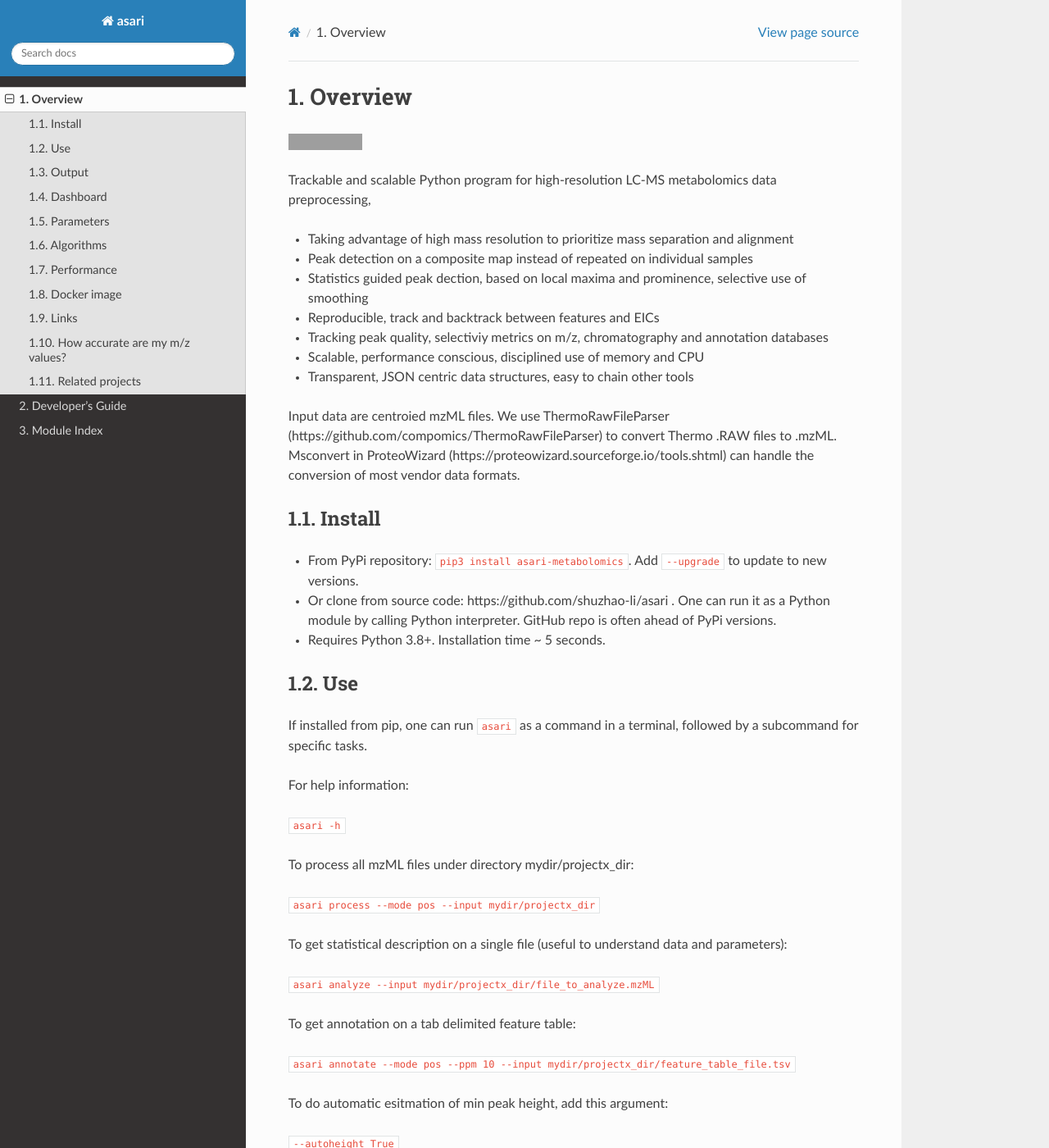
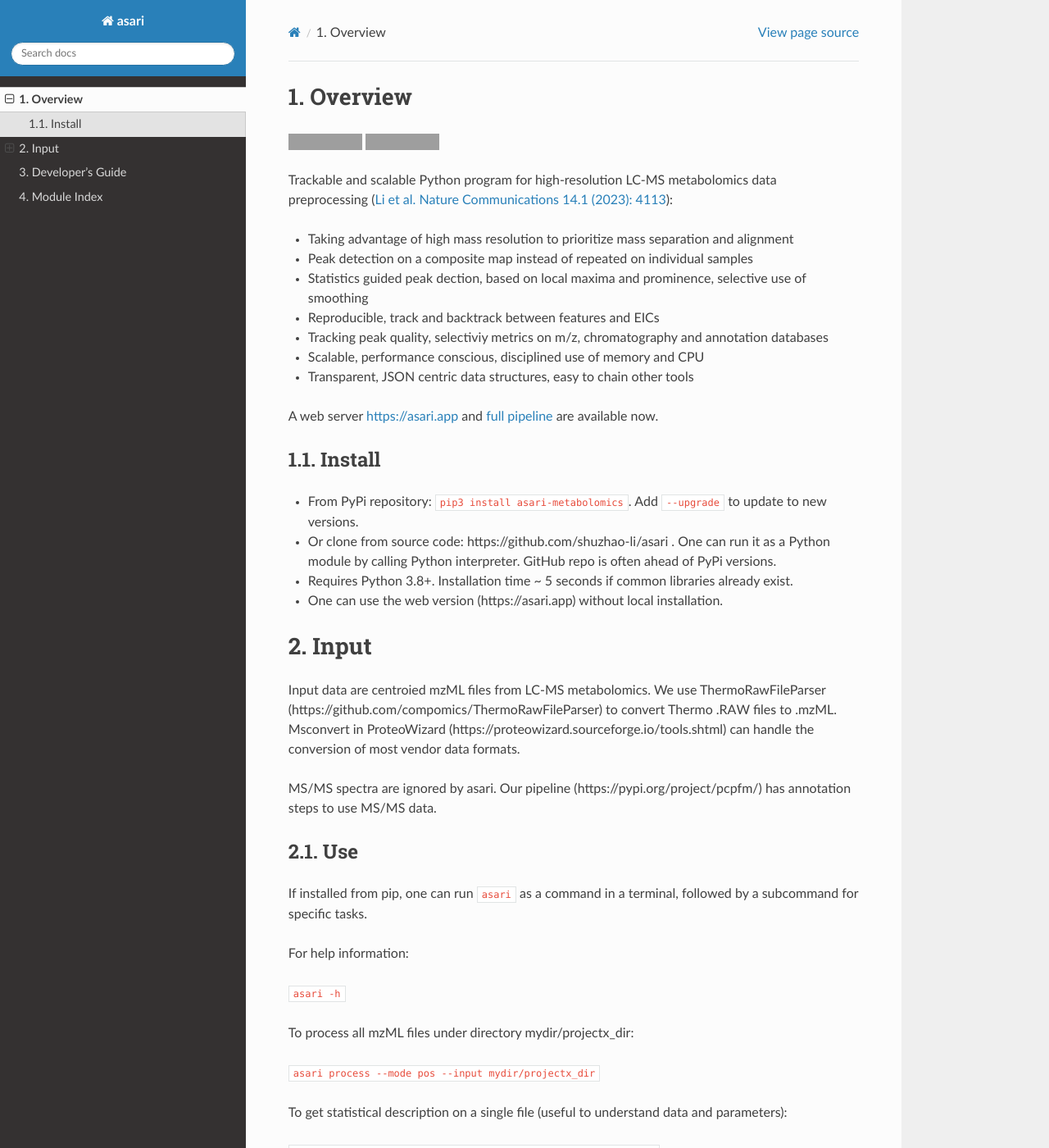
Before and after one commit to shuzhao-li-lab/asari, a Sphinx documentation site: the page built from docs/source/overview.md, in a window 1280 px wide and 1400 px high. Shown: the whole window at 82% size. Built offline with Sphinx 7.4.7 and the Read the Docs theme 2.0.0, drawn with Linux system fonts in a browser that asks for light colours; some of the changed text lies outside the part shown; grey boxes are pictures that could not be loaded.

Commit message:
updated readthedocs

```diff
--- a/docs/source/conf.py
+++ b/docs/source/conf.py
@@ -23,7 +23,7 @@ sys.path.insert(0, os.path.abspath(dir_path))
 project = 'asari'
 copyright = '2023, Shuzhao Li, Amnah Siddiqa, Maheshwor Thapa, Shujian Zheng'
 author = 'Shuzhao Li, Amnah Siddiqa, Maheshwor Thapa, Shujian Zheng'
-release = '1.15.6'
+release = '1.12.6'
 
 # -- General configuration ---------------------------------------------------
 # https://www.sphinx-doc.org/en/master/usage/configuration.html#general-configuration
--- a/docs/source/overview.md
+++ b/docs/source/overview.md
@@ -1,8 +1,9 @@
 Overview
 ========
 [![Documentation Status](https://readthedocs.org/projects/asari/badge/?version=latest)](https://asari.readthedocs.io/en/latest/?badge=latest)
+[![DOI](https://img.shields.io/badge/DOI-doi.org%2F10.1038%2Fs41467--023--39889--1-blue)](https://doi.org/10.1038/s41467-023-39889-1)
 
-Trackable and scalable Python program for high-resolution LC-MS metabolomics data preprocessing,
+Trackable and scalable Python program for high-resolution LC-MS metabolomics data preprocessing ([Li et al. Nature Communications 14.1 (2023): 4113](https://www.nature.com/articles/s41467-023-39889-1)):
 
 - Taking advantage of high mass resolution to prioritize mass separation and alignment
 - Peak detection on a composite map instead of repeated on individual samples
@@ -12,9 +13,7 @@ Trackable and scalable Python program for high-resolution LC-MS metabolomics dat
 - Scalable, performance conscious, disciplined use of memory and CPU
 - Transparent, JSON centric data structures, easy to chain other tools
 
-Input data are centroied mzML files.
-We use ThermoRawFileParser (https://github.com/compomics/ThermoRawFileParser) to convert Thermo .RAW files to .mzML.
-Msconvert in ProteoWizard (https://proteowizard.sourceforge.io/tools.shtml) can handle the conversion of most vendor data formats.
+A web server [https://asari.app](https://asari.app) and [full pipeline](https://pypi.org/project/pcpfm/) are available now.
 
 Install
 -------
@@ -22,7 +21,18 @@ Install
 
 - Or clone from source code: https://github.com/shuzhao-li/asari . One can run it as a Python module by calling Python interpreter. GitHub repo is often ahead of PyPi versions.
 
-- Requires Python 3.8+. Installation time ~ 5 seconds.
+- Requires Python 3.8+. Installation time ~ 5 seconds if common libraries already exist.
+
+- One can use the web version (https://asari.app) without local installation.
+
+Input
+=====
+Input data are centroied mzML files from LC-MS metabolomics.
+We use ThermoRawFileParser (https://github.com/compomics/ThermoRawFileParser) to convert Thermo .RAW files to .mzML.
+Msconvert in ProteoWizard (https://proteowizard.sourceforge.io/tools.shtml) can handle the conversion of most vendor data formats.
+
+MS/MS spectra are ignored by asari.
+Our pipeline (https://pypi.org/project/pcpfm/) has annotation steps to use MS/MS data.
 
 Use
 ---
@@ -97,7 +107,7 @@ Dashboard
 ---------
 After data are processed, users can use `asari viz --input process_result_dir` to launch a dashboard to inspect data, where 'process_result_dir' refers to the result folder. The dashboard uses these files under the result folder: 'project.json', 'export/cmap.pickle', 'export/epd.pickle' and 'export/full_Feature_table.tsv'. Thus, one can move around the folder, but modification of these files is not a good idea. Please note that pickle files are for internal use, and one should not trust pickle files from other people.
 
-![viz_screen_shot](docs/source/_static/viz_screen_shot20220518.png)
+![viz_screen_shot](_static/viz_screen_shot20220518.png)
 
 
 Parameters
@@ -115,7 +125,7 @@ That is, commandline overwrites `xyz.yaml`, which overwrites default asari param
 
 Algorithms
 ----------
-Basic data concepts follow https://github.com/shuzhao-li/metDataModel, organized as
+Basic data concepts follow [https://github.com/shuzhao-li/metDataModel]https://github.com/shuzhao-li/metDataModel, organized as
 
     ├── Experiment
        ├── Sample
```
